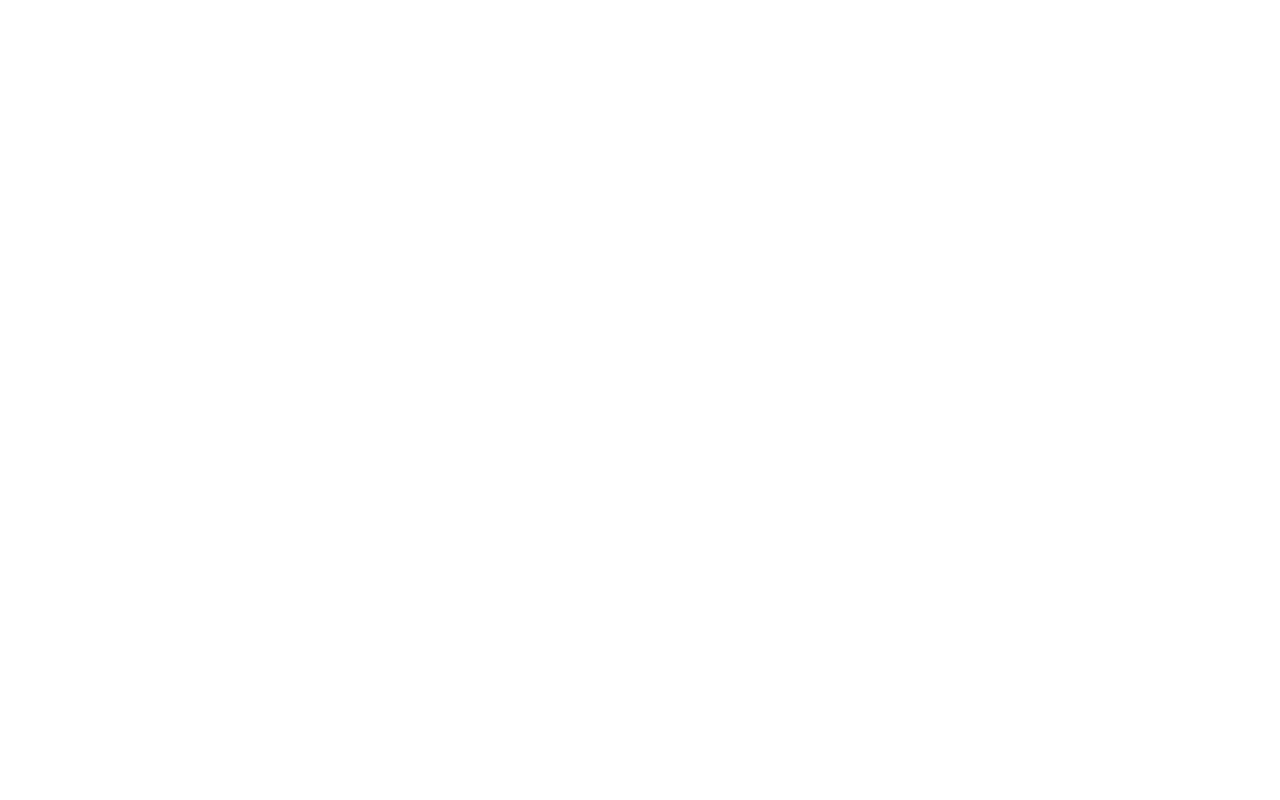
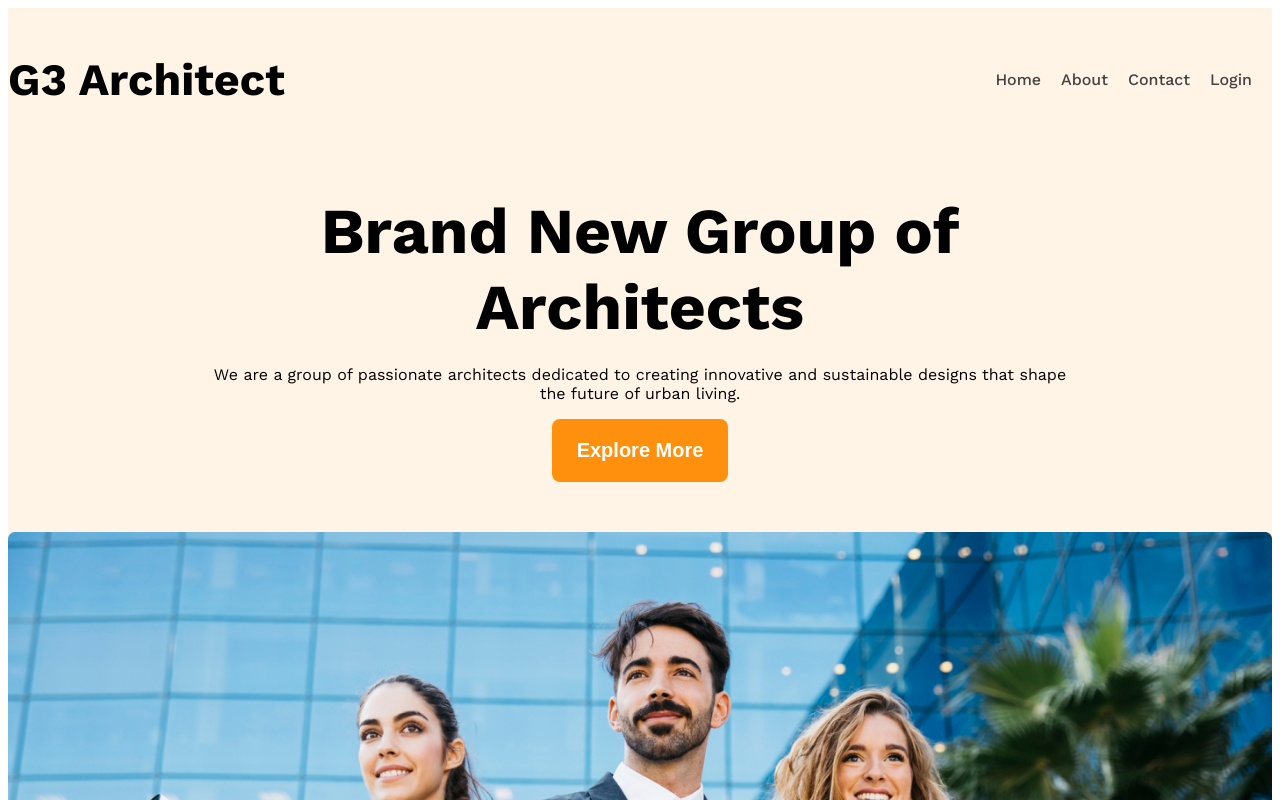
Before and after one commit to nazmussakib-dev/architecture-landing-page, a plain HTML site: page index.html in a window 1280 px wide. Shown: the top 800 px of the page. Drawn offline with nearby package versions, Linux system fonts and the light colour scheme.

Commit message:
Add landing page header with navbar and hero banner

```diff
--- a/index.html
+++ b/index.html
@@ -6,9 +6,29 @@
     <title>G3 Architect</title>
     <link rel="stylesheet" href="styles/architects.css">
 </head>
-<body>
-    <header>
-
+<body class="work-sans">
+    <header class="bg-light">
+        <nav class="navbar display-flex">
+            <h3 class="brand">G3 Architect</h3>
+            <ul class="nav-links display-flex">
+                <li class="nav-item"><a href="" class="nav-link text-grey">Home</a></li>
+                <li class="nav-item"><a href="" class="nav-link text-grey">About</a></li>
+                <li class="nav-item"><a href="" class="nav-link text-grey">Contact</a></li>
+                <li class="nav-item"><a href="" class="nav-link text-grey">Login</a></li>
+            </ul>
+        </nav>
+        <div class="banner">
+            <div class="banner-content">
+                <h1 class="banner-title">
+                    Brand New Group of Architects
+                </h1>
+                <p class="banner-descripiton">
+                    We are a group of passionate architects dedicated to creating innovative and sustainable designs that shape the future of urban living.
+                </p>
+                <button class="btn-primary">Explore More</button>
+            </div>
+            <img src="images/banner.png" alt="" class="banner-image">
+        </div>
     </header>
     <main>
 
--- a/styles/architects.css
+++ b/styles/architects.css
@@ -0,0 +1,91 @@
+@import url('https://fonts.googleapis.com/css2?family=Work+Sans:ital,wght@0,100..900;1,100..900&display=swap');
+
+.work-sans {
+    font-family: "Work Sans", sans-serif;
+    font-optical-sizing: auto;
+    font-weight: 400;
+    font-style: normal;
+  }
+
+  /* Commonly used styles */
+
+  .display-flex {
+    display: flex;
+  }
+
+  /* dark 02 */
+
+  .text-grey {
+    color: #424242;
+  }
+
+  /* dark 03 */
+
+  .text-light-grey {
+    color: #727272;
+  }
+
+  .bg-light {
+    background-color: rgba(255, 144, 14, 0.1);
+  }
+  .btn-primary {
+    background-color: #FF900E;
+    color: #FFFFFF;
+    padding: 20px 25px;
+    border: none;
+    font-size: 1.25rem;
+    font-weight: 600;
+    border-radius: 8px;
+  }
+
+  /* Header Styles */
+
+  /* navigation bar styles */
+
+  .navbar {
+    justify-content: space-between;
+    align-items: center;
+  }
+  .brand {
+    font-weight: 700;
+    font-size: 2.8rem;
+  }
+  .nav-item {
+    list-style: none;
+    margin-right: 20px;
+  }
+  .nav-link {
+    text-decoration: none;
+    font-weight: 500;
+  }
+  .nav-bar, .banner {
+    max-width: 1440px;
+    margin: 0 auto;
+  }
+
+  /* Banner styles */
+
+  .banner-content {
+    max-width: 860px;
+    margin: 0 auto;
+    text-align: center;
+    margin-bottom: 50px;
+  }
+  .banner-title {
+    font-size: 4rem;
+    font-weight: 700;
+    margin-bottom: 20px;
+  }
+  .banner-image {
+    width: 100%;
+    height: auto;
+  }
+
+  /* resposive styles */
+
+@media screen and (max-width:576px) {
+    .nav-bar, .nav-links {
+      flex-direction: column;
+    }
+
+}
```
